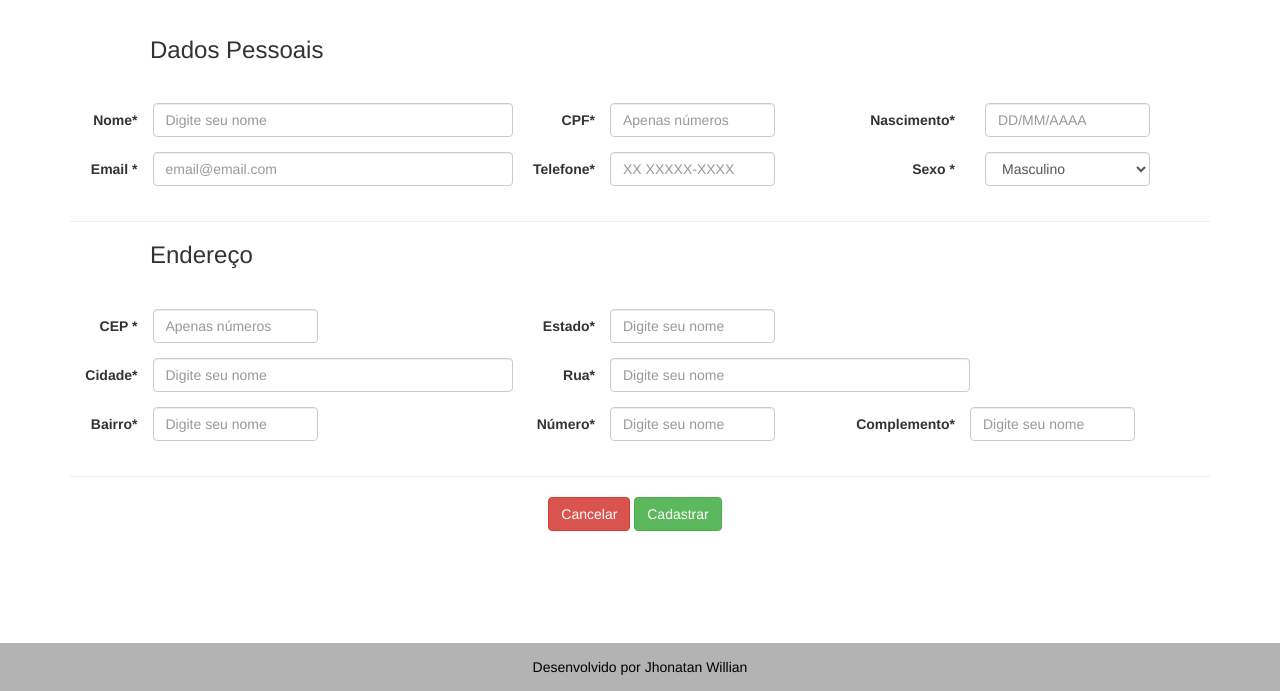
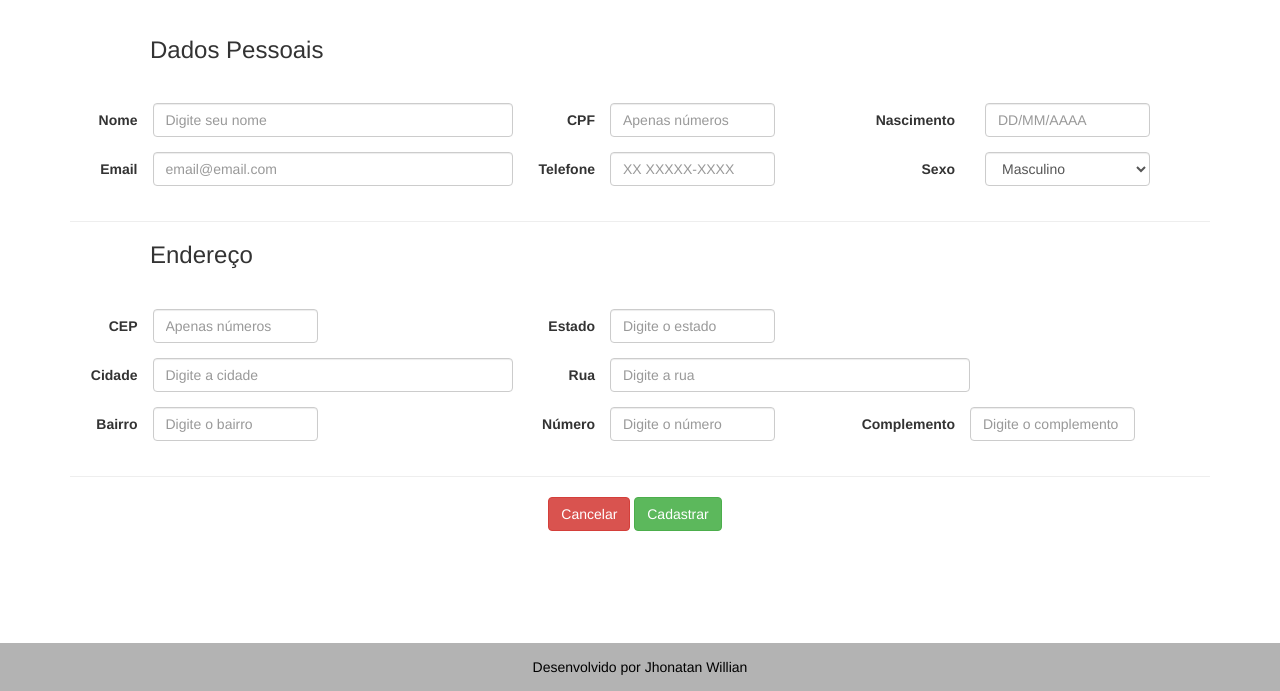
Before and after one commit to jhonatan-goncalves/jhonatan-goncalves.github.io, a plain HTML site: page cadastro.html in a window 1280 px wide. Shown: the part 109-800 px from the top of the page. Drawn offline with Linux system fonts and the light colour scheme.

Commit message:
Add files via upload

```diff
--- a/cadastro.html
+++ b/cadastro.html
@@ -31,19 +31,19 @@
                 <h3 class="dados">Dados Pessoais</h3>
 
                 <div class="row">
-                    <label class="col-md-1 control-label" for="Nome">Nome<h11>*</h11></label>
+                    <label class="col-md-1 control-label" for="Nome">Nome</label>
                     <div class="form-group col-md-4 col-md-offset-0">
                         <input id="Nome" name="Nome" placeholder="Digite seu nome" class="form-control input-md"
                             required="" type="text">
                     </div>
 
-                    <label class="col-md-1 control-label" for="Nome">CPF<h11>*</h11></label>
+                    <label class="col-md-1 control-label" for="Nome">CPF</label>
                     <div class="form-group col-md-2 col-md-offset-0">
                         <input id="cpf" name="cpf" placeholder="Apenas números" class="form-control input-md"
                             required="" type="text" maxlength="11" pattern="[0-9]+$">
                     </div>
 
-                    <label class="col-md-2 control-label" for="Nome">Nascimento<h11>*</h11></label>
+                    <label class="col-md-2 control-label" for="Nome">Nascimento</label>
                     <div class="col-md-2 col-md-offset-0">
                         <input id="dtnasc" name="dtnasc" placeholder="DD/MM/AAAA" class="form-control input-md"
                             required="" type="text" maxlength="10" OnKeyPress="formatar('##/##/####', this)"
@@ -53,21 +53,21 @@
 
 
                 <div class="row">
-                    <label class="col-md-1 control-label" for="Email">Email <h11>*</h11></label>
+                    <label class="col-md-1 control-label" for="Email">Email</label>
                     <div class="form-group col-md-4 col-md-offset-0">
-                        <input id="prependedtext" name="prependedtext" class="form-control "
+                        <input id="Email" name="email" class="form-control "
                             placeholder="email@email.com" required="" type="text"
                             pattern="[a-z0-9._%+-]+@[a-z0-9.-]+\.[a-z]{2,4}$">
                     </div>
 
-                    <label class="col-md-1 control-label" for="tel">Telefone<h11>*</h11></label>
+                    <label class="col-md-1 control-label" for="tel">Telefone</label>
                     <div class="form-group col-md-2 col-md-offset-0">
-                        <input id="prependedtext" name="prependedtext" class="form-control" placeholder="XX XXXXX-XXXX"
+                        <input id="Telefone" name="telefone" class="form-control" placeholder="XX XXXXX-XXXX"
                             required="" type="text" maxlength="13" pattern="\[0-9]{2}\ [0-9]{4,6}-[0-9]{3,4}$"
                             OnKeyPress="formatar('## #####-####', this)">
                     </div>
 
-                    <label class="col-md-2 control-label" for="prependedtext">Sexo <h11>*</h11></label>
+                    <label class="col-md-2 control-label" for="prependedtext">Sexo</label>
                     <div class="col-md-2 col-md-offset-0">
                         <select class="form-control" id="sexo" name="sexo">
                             <option>Masculino</option>
@@ -83,15 +83,15 @@
 
                 <div class="row">
 
-                    <label class="col-md-1 control-label" for="CEP">CEP <h11>*</h11></label>
+                    <label class="col-md-1 control-label" for="CEP">CEP</label>
                     <div class="form-group col-md-2">
                         <input id="cep" name="cep" placeholder="Apenas números" class="form-control input-md"
                             required="" value="" type="search" maxlength="8" pattern="[0-9]+$">
                     </div>
 
-                    <label class="col-md-3 control-label" for="Nome">Estado<h11>*</h11></label>
+                    <label class="col-md-3 control-label" for="Nome">Estado</label>
                     <div class="form-group col-md-2 col-md-offset-0">
-                        <input id="Nome" name="Nome" placeholder="Digite seu nome" class="form-control input-md"
+                        <input id="Estado" name="estado" placeholder="Digite o estado" class="form-control input-md"
                             required="" type="text">
                     </div>
 
@@ -99,39 +99,39 @@
                 <div class="row">
 
 
-                    <label class="col-md-1 control-label" for="Nome">Cidade<h11>*</h11></label>
+                    <label class="col-md-1 control-label" for="Nome">Cidade</label>
                     <div class="form-group col-md-4 col-md-offset-0">
-                        <input id="Nome" name="Nome" placeholder="Digite seu nome" class="form-control input-md"
+                        <input id="Cidade" name="cidade" placeholder="Digite a cidade" class="form-control input-md"
                             required="" type="text">
                     </div>
 
 
-                    <label class="col-md-1 control-label" for="Nome">Rua<h11>*</h11></label>
+                    <label class="col-md-1 control-label" for="Nome">Rua</label>
                     <div class="form-group col-md-4 col-md-offset-0">
-                        <input id="Nome" name="Nome" placeholder="Digite seu nome" class="form-control input-md"
-                            required="" type="text">
+                        <input id="Rua" name="rua" placeholder="Digite a rua" class="form-control input-md" required=""
+                            type="text">
                     </div>
 
                 </div>
 
                 <div class="row">
 
-                    <label class="col-md-1 control-label" for="Nome">Bairro<h11>*</h11></label>
+                    <label class="col-md-1 control-label" for="Nome">Bairro</label>
                     <div class="form-group col-md-2 col-md-offset-0">
-                        <input id="Nome" name="Nome" placeholder="Digite seu nome" class="form-control input-md"
+                        <input id="Bairro" name="bairro" placeholder="Digite o bairro" class="form-control input-md"
                             required="" type="text">
                     </div>
 
-                    <label class="col-md-3 control-label" for="Nome">Número<h11>*</h11></label>
+                    <label class="col-md-3 control-label" for="Nome">Número</label>
                     <div class="form-group col-md-2 col-md-offset-0">
-                        <input id="Nome" name="Nome" placeholder="Digite seu nome" class="form-control input-md"
+                        <input id="Número" name="numero" placeholder="Digite o número" class="form-control input-md"
                             required="" type="text">
                     </div>
 
-                    <label class="col-md-2 control-label" for="Nome">Complemento<h11>*</h11></label>
+                    <label class="col-md-2 control-label" for="Nome">Complemento</label>
                     <div class="form-group col-md-2 col-md-offset-0">
-                        <input id="Nome" name="Nome" placeholder="Digite seu nome" class="form-control input-md"
-                            required="" type="text">
+                        <input id="Complemento" name="Complemento" placeholder="Digite o complemento"
+                            class="form-control input-md" required="" type="text">
 
                     </div>
                 </div>
```
